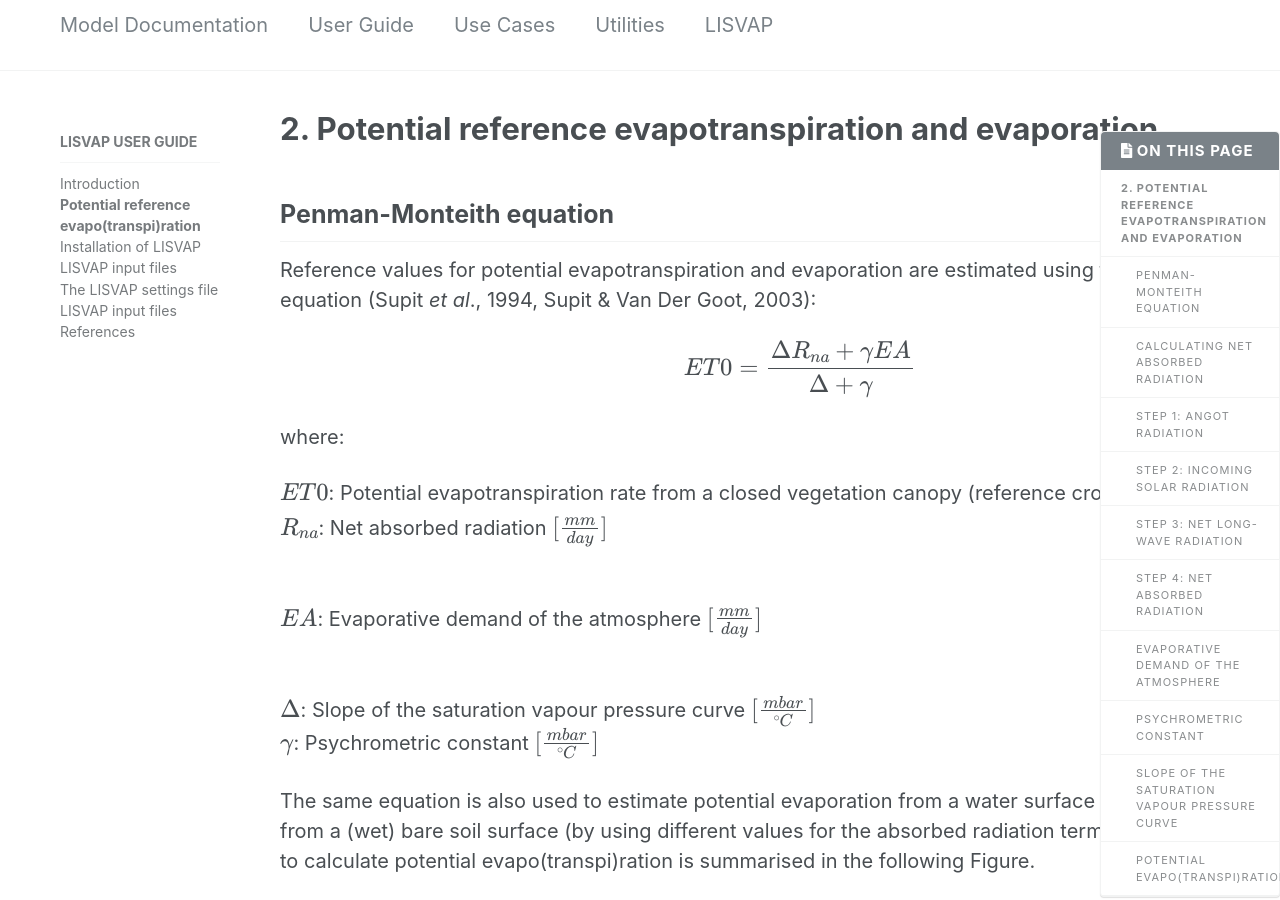
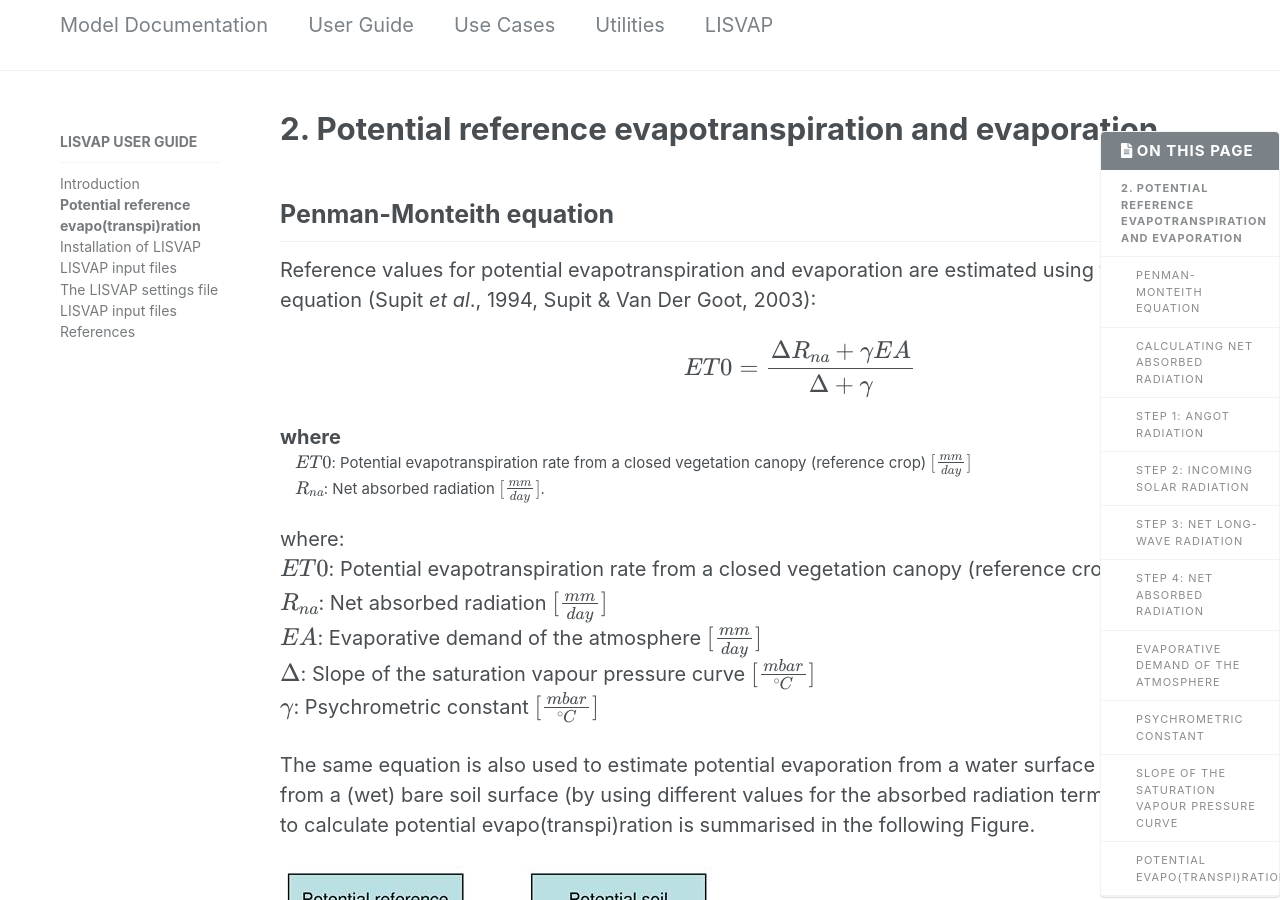
Before and after one commit to ec-jrc/lisflood-lisvap, a Jekyll site: the page built from 2_LISVAP_evaporation/index.md, in a window 1280 px wide and 900 px high. Built offline with Jekyll 4.4.1, drawn with Linux system fonts in a browser that asks for light colours; nearby versions of some CDN libraries; our own code applies the rules of GitHub Pages for plain Markdown files; formulas are drawn with MathJax 3.

Commit message:
Update index.md

```diff
--- a/2_LISVAP_evaporation/index.md
+++ b/2_LISVAP_evaporation/index.md
@@ -8,17 +8,16 @@ $$
 ET0 = \frac{\Delta R_{na} + \gamma EA}{\Delta + \gamma}
 $$
 
-
+<dl>
+<dt>where</dt>
+<dd><p>$ET0$: Potential evapotranspiration rate from a closed vegetation canopy (reference crop) $[\frac{mm}{day}]$<br/>
+    $R_{na}$:	Net absorbed radiation $[\frac{mm}{day}]$.</p></dd>
+</dl>
 
 where:<br/>
-
-<p>
-    $ET0$: Potential evapotranspiration rate from a closed vegetation canopy (reference crop) $[\frac{mm}{day}]$<br/>
-    $R_{na}$:	Net absorbed radiation $[\frac{mm}{day}]$
-</p>
-
+$ET0$: Potential evapotranspiration rate from a closed vegetation canopy (reference crop) $[\frac{mm}{day}]$<br/>
+$R_{na}$:	Net absorbed radiation $[\frac{mm}{day}]$
 <br/>   $EA$:	Evaporative demand of the atmosphere $[\frac{mm}{day}]$
-
 <br/>   $\Delta$:		Slope of the saturation vapour pressure curve $[\frac{mbar}{^\circ C}]$
 <br/>   $\gamma$:		Psychrometric constant $[\frac{mbar}{^\circ C}]$
 
```
